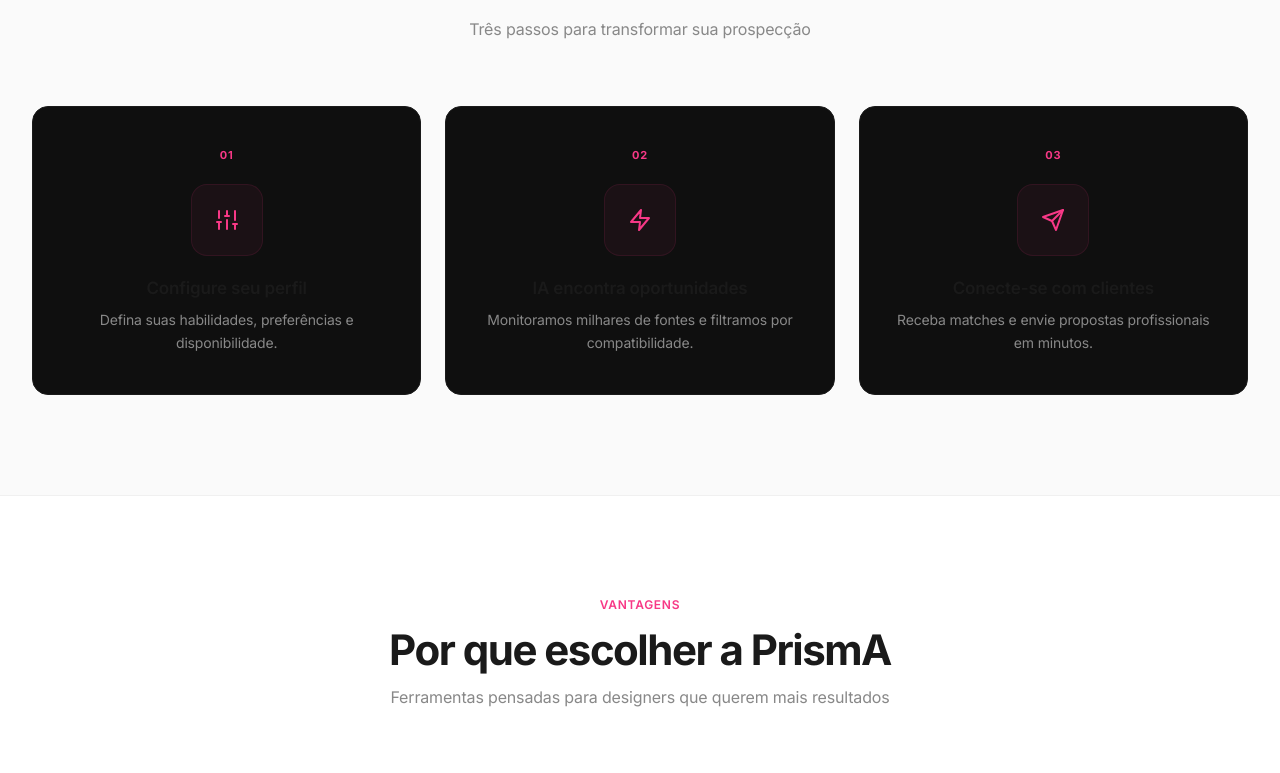
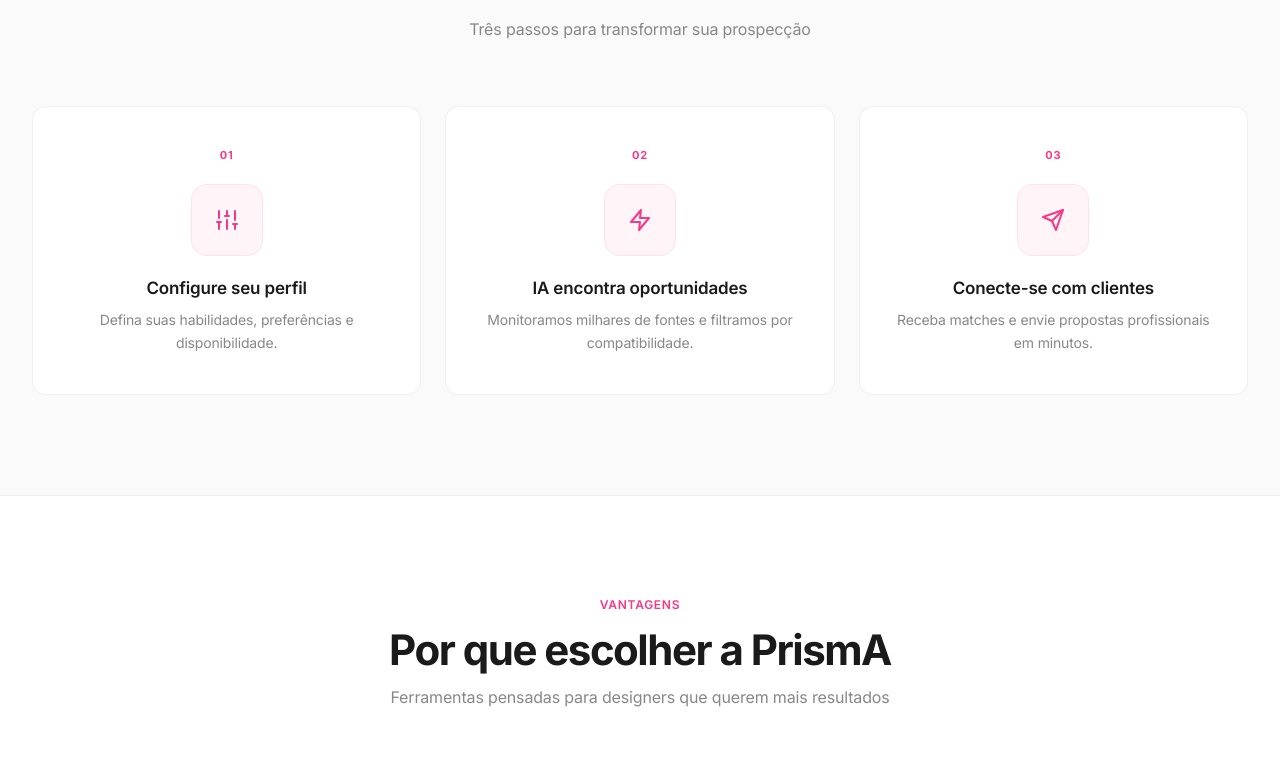
Before and after one commit to Isaiasdasilvaferreira/prisma-frontend, a React (Vite) app: page / in a window 1280 px wide. Shown: the part 1914-2687 px from the top of the page. Built offline with nearby package versions, Linux system fonts and the light colour scheme; no server answers.

Commit message:
Update Card.css

```diff
--- a/src/components/Card/Card.css
+++ b/src/components/Card/Card.css
@@ -1,35 +1,32 @@
 .card {
-  background: var(--bg-card);
-  border: 1px solid var(--border-color);
-  border-radius: var(--radius-lg);
+  background: #ffffff;
+  border: 1px solid rgba(0,0,0,0.06);
+  border-radius: 14px;
   padding: 28px;
-  transition: all var(--transition-smooth);
-  position: relative;
+  transition: all 0.3s cubic-bezier(0.4, 0, 0.2, 1);
 }
 
 .card-hover:hover {
-  border-color: #333;
+  border-color: rgba(0,0,0,0.1);
   transform: translateY(-2px);
-  box-shadow: var(--shadow-md);
+  box-shadow: 0 8px 24px rgba(0,0,0,0.04);
 }
 
 .card-glow {
+  position: relative;
   overflow: hidden;
 }
 
-.card-glow::before {
+.card-glow::after {
   content: '';
   position: absolute;
-  top: 50%;
-  left: 50%;
-  width: 200%;
-  height: 200%;
-  background: radial-gradient(circle at center, rgba(255,255,255,0.02) 0%, transparent 60%);
-  transform: translate(-50%, -50%) scale(0);
-  transition: transform 0.6s ease;
+  inset: 0;
+  background: radial-gradient(ellipse at center, rgba(247,56,134,0.03) 0%, transparent 70%);
+  opacity: 0;
+  transition: opacity 0.4s ease;
   pointer-events: none;
 }
 
-.card-glow:hover::before {
-  transform: translate(-50%, -50%) scale(1);
+.card-glow:hover::after {
+  opacity: 1;
 }
```
